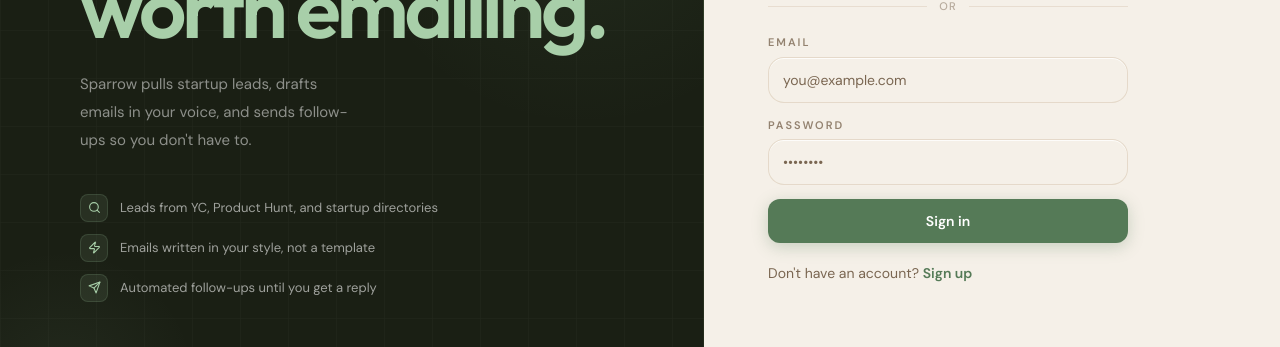
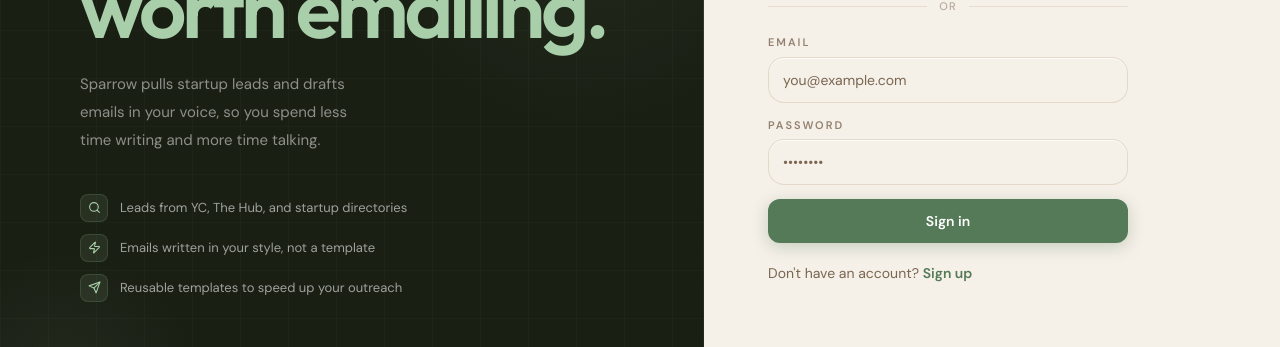
Before and after one commit to cx18121/sparrow, a React (Vite) app: page / in a window 1280 px wide. Shown: the part 354-701 px from the top of the page. Built offline with nearby package versions, Linux system fonts and the light colour scheme; no server answers.

Commit message:
Fix auth screen copy: remove PH and follow-ups, add templates

```diff
--- a/src/components/Auth/AuthScreen.tsx
+++ b/src/components/Auth/AuthScreen.tsx
@@ -40,9 +40,9 @@
   }
 
   const features = [
-    { icon: Search, text: 'Leads from YC, Product Hunt, and startup directories' },
+    { icon: Search, text: 'Leads from YC, The Hub, and startup directories' },
     { icon: Zap,    text: 'Emails written in your style, not a template' },
-    { icon: Send,   text: 'Automated follow-ups until you get a reply' },
+    { icon: Send,   text: 'Reusable templates to speed up your outreach' },
   ]
 
   return (
@@ -84,7 +84,7 @@
             <span style={{ color: '#A8CFA9' }}>worth emailing.</span>
           </h1>
           <p className="mt-6 max-w-[280px] text-[15px] leading-7 text-white/50">
-            Sparrow pulls startup leads, drafts emails in your voice, and sends follow-ups so you don't have to.
+            Sparrow pulls startup leads and drafts emails in your voice, so you spend less time writing and more time talking.
           </p>
 
           {/* Feature chips */}
```
